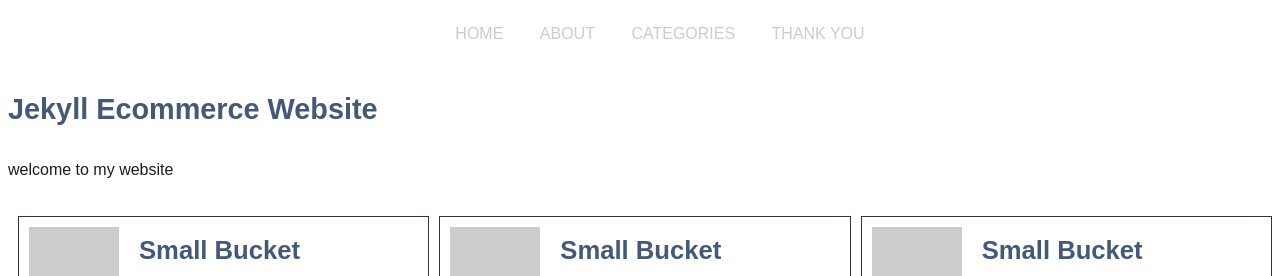
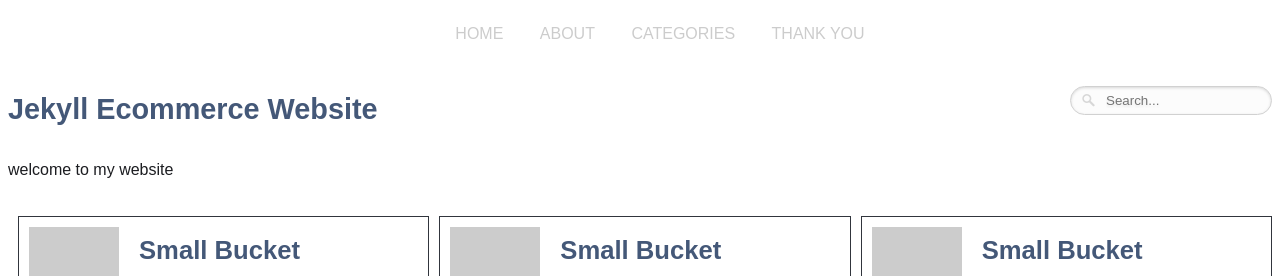
Before and after one commit to mcin0244/jekyll-ecommerce-website, a Jekyll site: the page built from index.html, in a window 1280 px wide. Shown: the part 183-459 px from the top of the page. Built offline with Jekyll 4.4.1, drawn with Linux system fonts in a browser that asks for light colours; Markdown is read by kramdown in place of the engine named in the settings.

Commit message:
Adding search field and customizing css

```diff
--- /dev/null
+++ b/_includes/search-field.html
@@ -0,0 +1,3 @@
+<form method="get" action="{{site.baseurl}}/search/" id="search">
+  <input name="q" type="text" size="40" placeholder="Search..." />
+</form>
--- a/_layouts/default.html
+++ b/_layouts/default.html
@@ -9,6 +9,7 @@
 	<link href="{{site.baseurl}}/css/header.css" rel="stylesheet">
 	<link href="{{site.baseurl}}/css/footer.css" rel="stylesheet">
 	<link href="{{site.baseurl}}/css/buckets.css" rel="stylesheet">
+	<link href="{{site.baseurl}}/css/search-field.css" rel="stylesheet">
 	<link href="{{site.baseurl}}/css/responsive-grid.css" rel="stylesheet">
 	<meta name="description" content="{{page.meta}}">
 </head>
--- /dev/null
+++ b/css/search-field.css
@@ -0,0 +1,33 @@
+@charset "UTF-8";
+/* CSS Document */
+
+form {
+	float: right;
+}
+
+#search {
+
+}
+
+#search input[type="text"] {
+    background: url(../images/search-white.png) no-repeat 10px 6px #fcfcfc;
+    border: 1px solid #d1d1d1;
+    color: #bebebe;
+    width: 150px;
+    padding: 6px 15px 6px 35px;
+    -webkit-border-radius: 20px;
+    -moz-border-radius: 20px;
+    border-radius: 20px;
+    text-shadow: 0 2px 3px rgba(0, 0, 0, 0.1);
+    -webkit-box-shadow: 0 1px 3px rgba(0, 0, 0, 0.15) inset;
+    -moz-box-shadow: 0 1px 3px rgba(0, 0, 0, 0.15) inset;
+    box-shadow: 0 1px 3px rgba(0, 0, 0, 0.15) inset;
+    -webkit-transition: all 0.7s ease 0s;
+    -moz-transition: all 0.7s ease 0s;
+    -o-transition: all 0.7s ease 0s;
+    transition: all 0.7s ease 0s;
+    }
+
+#search input[type="text"]:focus {
+    width: 200px;
+    }
--- a/index.html
+++ b/index.html
@@ -4,6 +4,7 @@ titleAfter: Learn about jekyll
 meta: Emma McInall's jekyll website
 priority: 1.0
 ---
+{% include search-field.html %}
 
 <h1>Jekyll Ecommerce Website</h1>
 <p> welcome to my website </p>
--- /dev/null
+++ b/search.html
@@ -0,0 +1,5 @@
+---
+layout: default
+titleAfter: Search Results
+meta: The results of a search
+---
```
Also changed, not shown: images/search-white.png (added).
